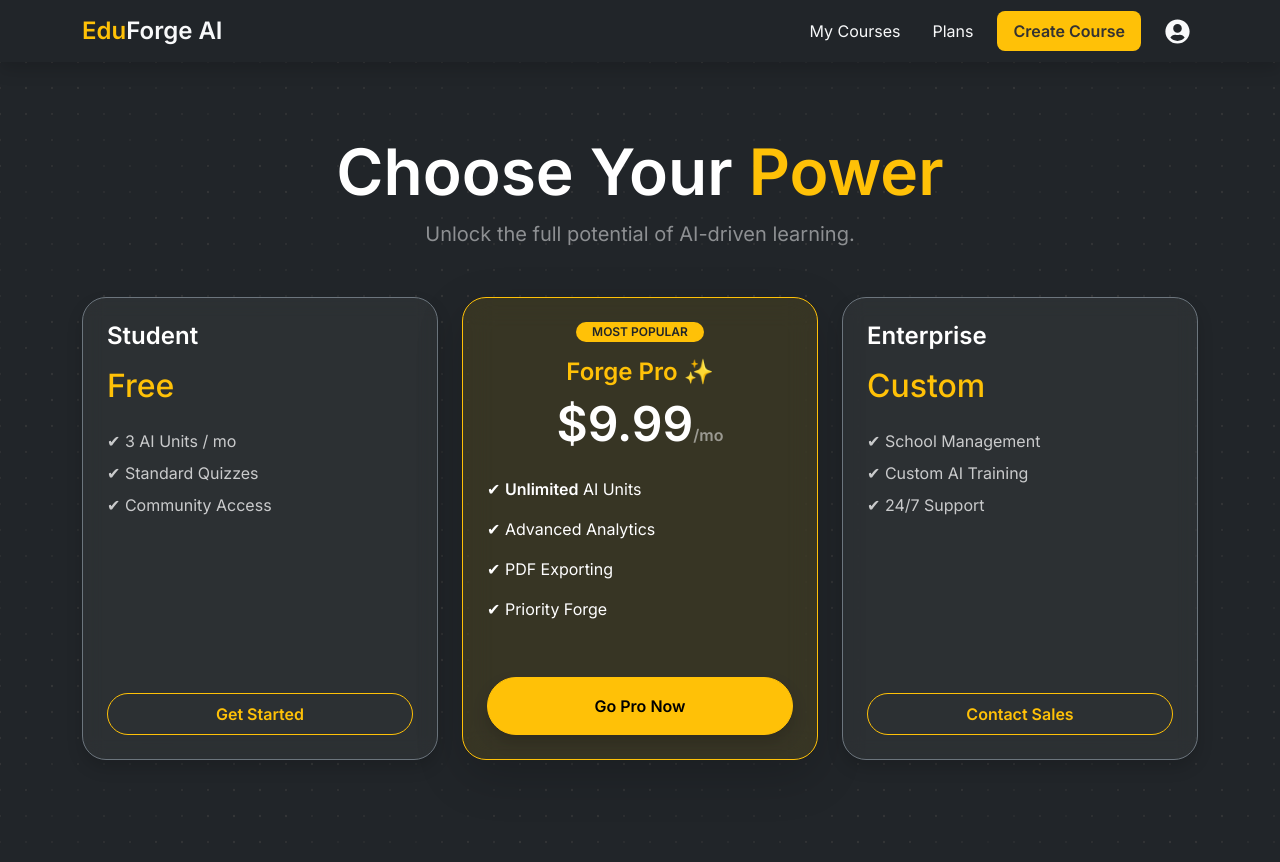
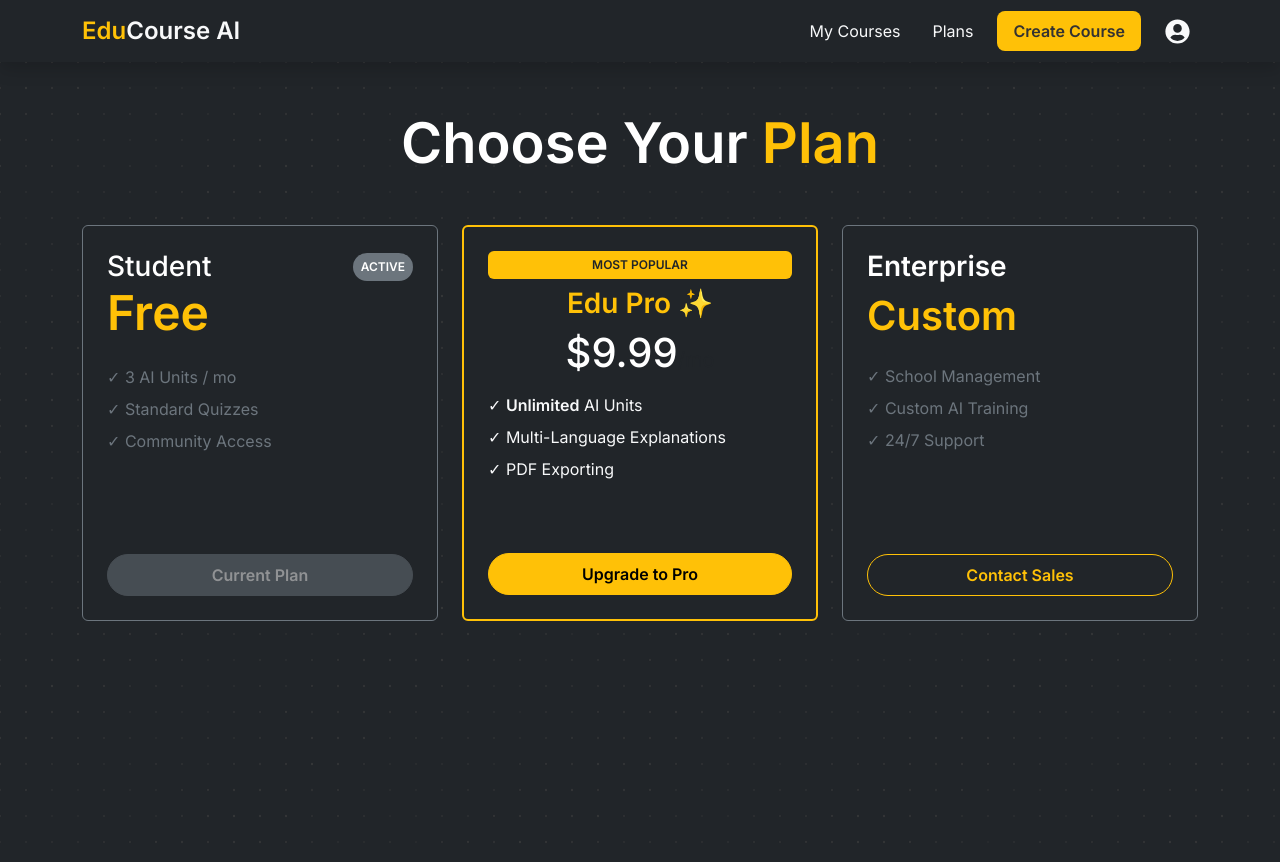
Before and after one commit to AbdelrahmanAhmed240/EduCourse-Project, a React (Vite) app in the folder eduforge-frontend/: page /plans in a window 1280 px wide. Built offline with nearby package versions, Linux system fonts and the light colour scheme.

Commit message:
fix: fixed some components and pages codes

```diff
--- a/eduforge-frontend/src/components/NavigationBar.jsx
+++ b/eduforge-frontend/src/components/NavigationBar.jsx
@@ -1,3 +1,4 @@
+import { useState } from 'react';
 import { Link, useNavigate } from 'react-router-dom';
 import { FaUserCircle } from 'react-icons/fa';
 import { useCourse } from '../context/CourseContext';
@@ -6,10 +7,10 @@ const NavigationBar = () => {
   const navigate = useNavigate();
   const { clearCourse } = useCourse();
 
-  // 1. Get user data from localStorage
+
   const user = JSON.parse(localStorage.getItem('profile'));
+  const [isOpen, setIsOpen] = useState(false);
 
-  // 2. Logout handler
   const handleLogout = () => {
     clearCourse();
     localStorage.removeItem('profile');
@@ -21,14 +22,22 @@ const NavigationBar = () => {
     <nav className="navbar navbar-expand-lg bg-dark sticky-top shadow">
       <div className="container">
         <Link to="/" className="navbar-brand text-light fw-bold fs-4">
-          <span className="text-warning">Edu</span>Forge AI
+          <span className="text-warning">Edu</span>Course AI
         </Link>
 
-        <button className="navbar-toggler" type="button" data-bs-theme="dark" data-bs-toggle="collapse" data-bs-target="#eduNavbar">
+        <button
+          className="navbar-toggler"
+          type="button"
+          onClick={() => setIsOpen(!isOpen)}
+          aria-controls="eduNavbar"
+          aria-expanded={isOpen}
+          aria-label="Toggle navigation"
+           data-bs-theme="dark"
+        >
           <span className="navbar-toggler-icon"></span>
         </button>
 
-        <div className="collapse navbar-collapse" id="eduNavbar">
+        <div className={`collapse navbar-collapse ${isOpen ? 'show' : ''}`} id="eduNavbar">
           <div className="navbar-nav ms-auto align-items-center gap-3">
             <Link to="/dashboard" className="nav-link text-light">
               My Courses
@@ -44,10 +53,9 @@ const NavigationBar = () => {
               </button>
             </Link>
 
-            {/* 3. DYNAMIC PROFILE SECTION */}
             {user ? (
               <div className="nav-item dropdown">
-                <a
+                <Link
                   className="nav-link text-warning dropdown-toggle d-flex align-items-center gap-2"
                   href="#"
                   role="button"
@@ -56,7 +64,7 @@ const NavigationBar = () => {
                 >
                   <FaUserCircle size={25} />
                   <span className="small">{user.result.name.split(' ')[0]}</span>
-                </a>
+                </Link>
                 <ul className="dropdown-menu dropdown-menu-dark dropdown-menu-end">
                   <li><Link className="dropdown-item" to="/profile">My Profile</Link></li>
                   <li><Link className="dropdown-item" to="/dashboard">Dashboard</Link></li>
--- a/eduforge-frontend/src/components/Quiz.jsx
+++ b/eduforge-frontend/src/components/Quiz.jsx
@@ -5,40 +5,26 @@ const Quiz = ({ questions }) => {
   const [submitted, setSubmitted] = useState(false);
 
   if (!questions || questions.length === 0) return null;
+  const quiz = questions[0];
 
   return (
-    <div class="card bg-dark border-warning text-white p-4 shadow">
-      <h5 class="text-warning mb-3">Unit Quiz</h5>
-      <p class="mb-4">{questions[0].text}</p>
+    <div className="card bg-dark border-warning text-white p-4 shadow">
+      <h5 className="text-warning mb-3">Unit Quiz</h5>
+      <p className="mb-4">{quiz.text}</p>
 
-      <form>
-        {questions[0].options.map((opt, i) => (
-          <div key={i} class="form-check mb-3">
-            <input
-              class="form-check-input"
-              type="radio"
-              name="quiz"
-              id={`q-${i}`}
-              onChange={() => setSelected(i)}
-              disabled={submitted}
-            />
-            <label class="form-check-label ms-2" htmlFor={`q-${i}`}>
-              {opt}
-            </label>
-          </div>
-        ))}
-      </form>
+      {quiz.options.map((opt, i) => (
+        <div key={i} className="form-check mb-3">
+          <input className="form-check-input" type="radio" name="quiz" disabled={submitted} onChange={() => setSelected(i)} />
+          <label className="form-check-label">{opt}</label>
+        </div>
+      ))}
 
       {submitted ? (
-        <div class={`mt-3 fw-bold p-2 rounded ${selected === questions[0].correct ? "text-success bg-success bg-opacity-10" : "text-danger bg-danger bg-opacity-10"}`}>
-          {selected === questions[0].correct ? "✨ Correct! Well done." : "❌ Incorrect. Try reviewing the video."}
+        <div className={`p-3 bg-opacity-10 ${selected === quiz.correct ? "text-success bg-success" : "text-danger bg-danger"}`}>
+          {selected === quiz.correct ? "✨ Correct! Well done." : "❌ Incorrect. Try reviewing the video."}
         </div>
       ) : (
-        <button
-          class="btn btn-warning mt-2 fw-bold px-4 rounded-pill"
-          onClick={() => setSubmitted(true)}
-          disabled={selected === null}
-        >
+        <button className="btn btn-warning mt-2 fw-bold p-3 rounded-3" disabled={selected === null} onClick={() => setSubmitted(true)}>
           Submit Answer
         </button>
       )}
--- a/eduforge-frontend/src/context/CourseContext.jsx
+++ b/eduforge-frontend/src/context/CourseContext.jsx
@@ -3,7 +3,7 @@ import { createContext, useState, useContext, useEffect } from 'react';
 const CourseContext = createContext();
 
 export const CourseProvider = ({ children }) => {
-  // Helper to get current user ID
+
   const getUserId = () => {
     const user = JSON.parse(localStorage.getItem('profile'));
     return user?.result?._id || user?.result?.googleId || "guest";
@@ -11,13 +11,12 @@ export const CourseProvider = ({ children }) => {
 
   const [course, setCourse] = useState(() => {
     const userId = getUserId();
-    const saved = localStorage.getItem(`course_${userId}`); // Unique key per user
+    const saved = localStorage.getItem(`course_${userId}`);
     return saved ? JSON.parse(saved) : null;
   });
 
   const [loading, setLoading] = useState(false);
 
-  // Sync with LocalStorage whenever the course OR the user changes
   useEffect(() => {
     const userId = getUserId();
     if (course) {
@@ -25,15 +24,10 @@ export const CourseProvider = ({ children }) => {
     }
   }, [course]);
 
-  // IMPORTANT: Clear the course from state if the user switches/logs out
-  // You can call this during your logout function
   const updateCourse = (newCourse) => setCourse(newCourse);
 
   const clearCourse = () => {
-    setCourse(null);
-    // We don't necessarily want to delete from localStorage
-    // just in case they log back in, but we clear it from the current view.
-  };
+    setCourse(null); };
 
   return (
     <CourseContext.Provider value={{ course, updateCourse, clearCourse, loading, setLoading }}>
--- a/eduforge-frontend/src/pages/Generator.jsx
+++ b/eduforge-frontend/src/pages/Generator.jsx
@@ -20,7 +20,7 @@ const Generator = () => {
     try {
       const { data } = await saveCourse({ topic, units, level });
       updateCourse(data);
-      toast.success("Course forged! ✨");
+      toast.success("Course Created! ✨");
       navigate('/dashboard');
     } catch (error) {
       toast.error(error.response?.data?.message || "Generation failed");
@@ -33,7 +33,7 @@ const Generator = () => {
     <DotPattern>
       <Toaster position="top-center" />
       <div className="py-5 container">
-        <div className="card p-4 border-secondary mx-auto bg-dark shadow-lg" style={{ maxWidth: '600px' }}>
+        <div className="card p-5 border-secondary mx-auto bg-dark shadow-lg" style={{ maxWidth: '600px' }}>
           <h2 className="text-center mb-3 text-white">Course <span className="text-warning">Generator</span></h2>
           <form onSubmit={handleCreate}>
             <div className="mb-3">
@@ -41,11 +41,11 @@ const Generator = () => {
               <input type="text" className="form-control bg-dark text-white border-secondary" required onChange={(e) => setTopic(e.target.value)} />
             </div>
             <div className="row mb-5">
-              <div className="col-6">
+              <div className="col-4">
                 <label className="form-label text-warning fw-bold">Units</label>
                 <input type="number" className="form-control bg-dark text-white border-secondary" defaultValue="3" min="1" max="10" onChange={(e) => setUnits(e.target.value)} />
               </div>
-              <div className="col-6">
+              <div className="col-8">
                 <label className="form-label text-warning fw-bold">Level</label>
                 <select className="form-select bg-dark text-white border-secondary" onChange={(e) => setLevel(e.target.value)}>
                   <option>Beginner</option>
@@ -55,7 +55,7 @@ const Generator = () => {
               </div>
             </div>
             <button type="submit" className="custom-btn fw-bold w-100 py-3 rounded-3" disabled={loading}>
-              {loading ? "Forging Knowledge..." : "Create Course ✨"}
+              {loading ? "Creating...." : "Create Course ✨"}
             </button>
           </form>
         </div>
--- a/eduforge-frontend/src/pages/Home.jsx
+++ b/eduforge-frontend/src/pages/Home.jsx
@@ -5,30 +5,30 @@ import DotPattern from "../components/DotPattern";
 
 const Home = () => (
   <DotPattern>
-    <div class="container text-center py-5 d-flex flex-column align-items-center gap-3">
+    <div className="container text-center py-5 d-flex flex-column align-items-center gap-3">
       <div>
-        <h1 class="fw-bold text-light display-1">
+        <h1 className="fw-bold text-light display-1">
           Learn Anything <br />
-          <span class="text-warning">Instantly...</span>
+          <span className="text-warning">Instantly...</span>
         </h1>
       </div>
-      <div class="w-75">
-        <p class="lead text-light opacity-75">
+      <div className="w-75">
+        <p className="lead text-light opacity-75">
           EduForge AI transforms any topic into a structured course with
-          <span class="text-warning fw-bold"> theory, videos, and quizzes </span>
+          <span className="text-warning fw-bold"> theory, videos, and quizzes </span>
           in seconds—all for free.
         </p>
       </div>
-      <div class="d-flex flex-column align-items-center gap-3">
+      <div className="d-flex flex-column align-items-center gap-3">
         <Link
           to="/generate"
-          class="btn btn-warning btn-lg px-4 py-3 fw-bold rounded-4"
+          className="btn btn-warning btn-lg px-4 py-3 fw-bold rounded-4"
         >
           Start Creating Content for Free ...
         </Link>
         <Link
           to="/plans"
-          class="btn btn-outline-warning btn-lg px-3 py-3 fw-bold rounded-4"
+          className="btn btn-outline-warning btn-lg px-3 py-3 fw-bold rounded-4"
         >
           ⚡ See Our Plans
         </Link>
--- a/eduforge-frontend/src/pages/Plans.jsx
+++ b/eduforge-frontend/src/pages/Plans.jsx
@@ -4,67 +4,65 @@ import DotPattern from '../components/DotPattern';
 const Plans = () => {
   return (
     <DotPattern>
-      <div className="container py-5">
-        <div className="text-center mb-5 mt-4">
-          <h1 className="display-3 fw-bold text-white">
-            Choose Your <span className="text-warning">Power</span>
-          </h1>
-          <p className="text-light opacity-50 fs-5">Unlock the full potential of AI-driven learning.</p>
+      <div className="container py-5 text-white">
+
+        <div className="text-center mb-5">
+          <h1 className="display-4 fw-bold">Choose Your <span className="text-warning">Plan</span></h1>
         </div>
 
-        <div className="row justify-content-center g-4">
+        <div className="row justify-content-center align-items-stretch g-4">
 
-          <div className="col-md-4">
-            <div className="card h-100 border-secondary shadow text-white"
-                 style={{ background: 'rgba(255, 255, 255, 0.05)', backdropFilter: 'blur(10px)', borderRadius: '24px' }}>
-              <div className="card-body p-4 d-flex flex-column">
-                <h4 className="fw-bold mb-3">Student</h4>
-                <h2 className="text-warning mb-4">Free</h2>
-                <ul className="list-unstyled flex-grow-1 opacity-75">
-                  <li className="mb-2">✔ 3 AI Units / mo</li>
-                  <li className="mb-2">✔ Standard Quizzes</li>
-                  <li className="mb-2">✔ Community Access</li>
+          <div className="col-lg-4">
+            <div className="card h-100 border-secondary rounded-2 p-2 bg-dark text-white">
+              <div className="card-body d-flex flex-column">
+                <div className="d-flex justify-content-between align-items-center">
+                  <h3 className="m-0">Student</h3>
+                  <span className="badge bg-secondary rounded-pill p-2">ACTIVE</span>
+                </div>
+                <h1 className="text-warning fw-bold mb-4 display-5">Free</h1>
+                <ul className="list-unstyled flex-grow-1 text-secondary">
+                  <li className="mb-2">✓ 3 AI Units / mo</li>
+                  <li className="mb-2">✓ Standard Quizzes</li>
+                  <li className="mb-2">✓ Community Access</li>
                 </ul>
-                <button className="btn btn-outline-warning rounded-pill fw-bold py-2 mt-4">Get Started</button>
+                <button className="btn btn-secondary w-100 rounded-pill fw-bold py-2 opacity-50 mt-5" disabled>
+                  Current Plan
+                </button>
               </div>
             </div>
           </div>
 
-          <div className="col-md-4">
-            <div className="card h-100 border-warning shadow-lg text-white"
-                 style={{
-                    background: 'rgba(255, 193, 7, 0.1)',
-                    backdropFilter: 'blur(15px)',
-                    borderRadius: '24px',
-                    boxShadow: '0 0 20px rgba(255, 193, 7, 0.2)'
-                 }}>
-              <div className="card-body p-4 d-flex flex-column text-center">
-                <div className="badge bg-warning text-dark rounded-pill mb-3 align-self-center px-3">MOST POPULAR</div>
-                <h4 className="fw-bold mb-2 text-warning">Forge Pro ✨</h4>
-                <h2 className="display-5 fw-bold text-white mb-4">$9.99<span className="fs-6 opacity-50">/mo</span></h2>
-                <ul className="list-unstyled text-start flex-grow-1">
-                  <li className="mb-3">✔ <span className="fw-bold">Unlimited</span> AI Units</li>
-                  <li className="mb-3">✔ Advanced Analytics</li>
-                  <li className="mb-3">✔ PDF Exporting</li>
-                  <li className="mb-3">✔ Priority Forge</li>
+          <div className="col-lg-4">
+            <div className="card h-100 border-warning border-2 rounded-2 p-2 bg-dark text-white">
+              <div className="card-body d-flex flex-column text-center">
+                <span className="badge bg-warning text-dark mb-2 p-2">MOST POPULAR</span>
+                <h3 className="fw-bold text-warning">Edu Pro ✨</h3>
+                <h1 className="mb-3">$9.99<span className="fs-5 fw-normal text-muted">/mo</span></h1>
+                <ul className="list-unstyled flex-grow-1 text-start text-light">
+                  <li className="mb-2">✓ <strong>Unlimited</strong> AI Units</li>
+                  <li className="mb-2">✓ Multi-Language Explanations</li>
+                  <li className="mb-2">✓ PDF Exporting</li>
                 </ul>
-                <button className="btn btn-warning rounded-pill fw-bold py-3 mt-4 shadow">Go Pro Now</button>
+                <button className="btn btn-warning w-100 rounded-pill fw-bold py-2 mt-5">
+                  Upgrade to Pro
+                </button>
               </div>
             </div>
           </div>
 
-          <div className="col-md-4">
-            <div className="card h-100 border-secondary shadow text-white"
-                 style={{ background: 'rgba(255, 255, 255, 0.05)', backdropFilter: 'blur(10px)', borderRadius: '24px' }}>
-              <div className="card-body p-4 d-flex flex-column">
-                <h4 className="fw-bold mb-3">Enterprise</h4>
-                <h2 className="text-warning mb-4">Custom</h2>
-                <ul className="list-unstyled flex-grow-1 opacity-75">
-                  <li className="mb-2">✔ School Management</li>
-                  <li className="mb-2">✔ Custom AI Training</li>
-                  <li className="mb-2">✔ 24/7 Support</li>
+          <div className="col-lg-4">
+            <div className="card h-100 border-secondary rounded-2 p-2 bg-dark text-white">
+              <div className="card-body d-flex flex-column">
+                <h3 className="fw-bold mb-2">Enterprise</h3>
+                <h1 className="text-warning fw-bold mb-4">Custom</h1>
+                <ul className="list-unstyled flex-grow-1 text-secondary">
+                  <li className="mb-2">✓ School Management</li>
+                  <li className="mb-2">✓ Custom AI Training</li>
+                  <li className="mb-2">✓ 24/7 Support</li>
                 </ul>
-                <button className="btn btn-outline-warning rounded-pill fw-bold py-2 mt-4">Contact Sales</button>
+                <button className="btn btn-outline-warning w-100 rounded-pill fw-bold py-2 mt-5">
+                  Contact Sales
+                </button>
               </div>
             </div>
           </div>
--- a/eduforge-frontend/src/pages/Profile.jsx
+++ b/eduforge-frontend/src/pages/Profile.jsx
@@ -1,5 +1,6 @@
 import { useEffect, useState } from 'react';
 import { useNavigate } from 'react-router-dom';
+import { FaUser, FaEnvelope, FaGem, FaCalendarAlt } from 'react-icons/fa'; // Added standard icons
 import DotPattern from '../components/DotPattern';
 
 const Profile = () => {
@@ -26,16 +27,16 @@ const Profile = () => {
   return (
     <DotPattern>
     <div className="container my-5">
-      <div className="card bg-dark border-secondary p-3 rounded-2">
+      <div className="card bg-dark border-secondary shadow-lg p-4 rounded-2">
         <h2 className="text-warning">User Profile</h2>
         <hr className="border-secondary" />
-        <div className="mb-2">
-          <p className="text-light"><strong>Full Name:</strong> {user.name}</p>
-          <p className="text-white"><strong >Email:</strong> {user.email}</p>
-          <p className="text-white"><strong >Plan:</strong> <span className="badge bg-warning text-dark">{user.plan}</span></p>
-          <p className="text-white"><strong >Member Since:</strong> {new Date(user.createdAt).toLocaleDateString()}</p>
+        <div className="d-flex flex-column gap-2">
+          <p className="text-white"><strong><FaUser className="text-warning m-2" />Full Name:</strong> {user.name}</p>
+          <p className="text-white"><strong><FaEnvelope className="text-warning m-2" />Email:</strong> {user.email}</p>
+          <p className="text-white"><strong><FaGem className="text-warning m-2" />Plan:</strong> <span className="badge bg-warning text-dark p-2">{user.plan}</span></p>
+          <p className="text-white"><strong><FaCalendarAlt className="text-warning m-2" />Member Since:</strong> {new Date(user.createdAt).toLocaleDateString()}</p>
         </div>
-        <button onClick={handleLogout} className="btn btn-outline-danger">Logout</button>
+        <button onClick={handleLogout} className="btn btn-outline-danger p-3 mt-3">Logout</button>
       </div>
     </div>
     </DotPattern>
```
Also changed, not shown: eduforge-frontend/src/pages/Dashboard.jsx (+19 -20 lines), eduforge-frontend/src/pages/Login.jsx (+9 -33 lines).
